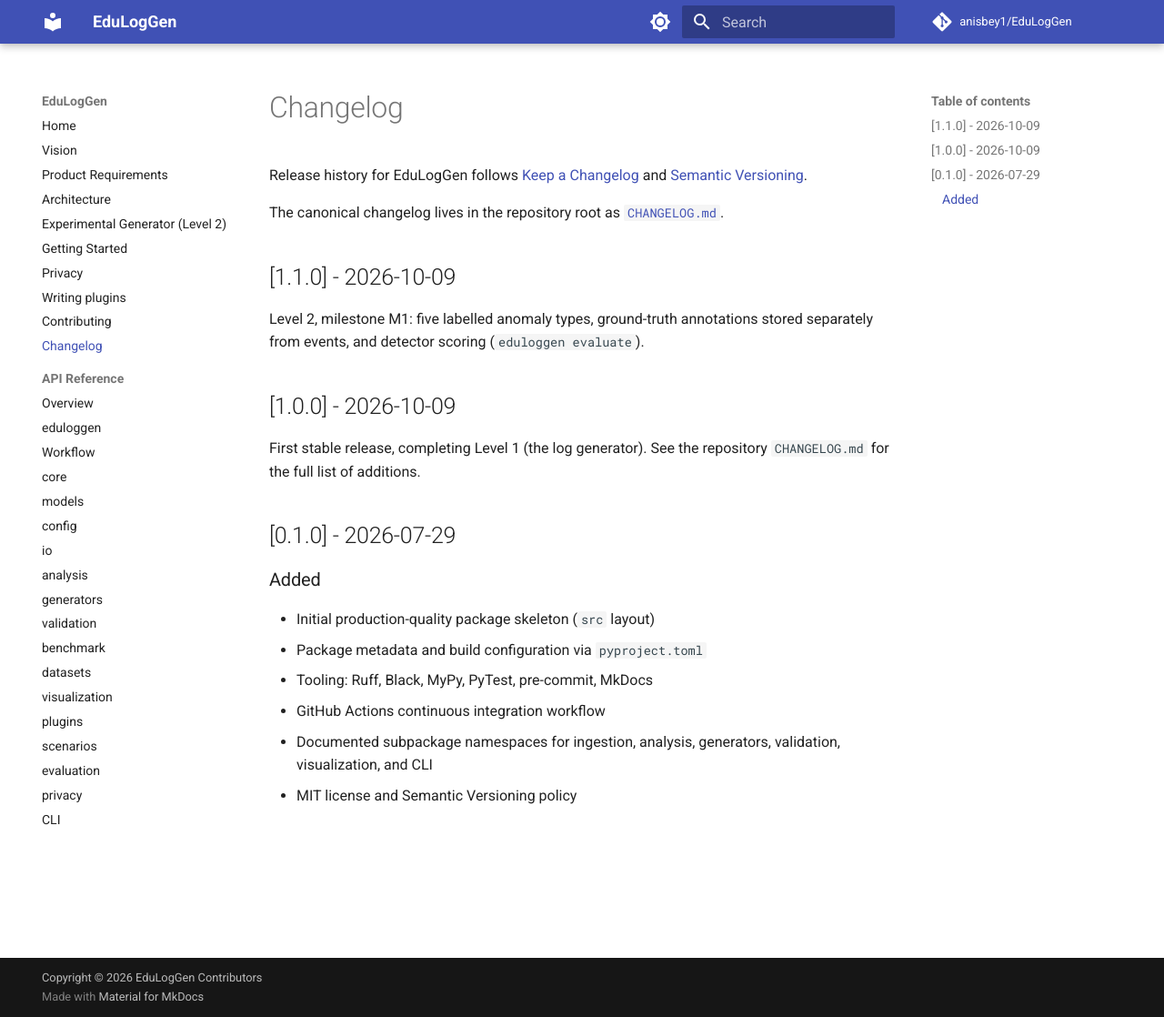
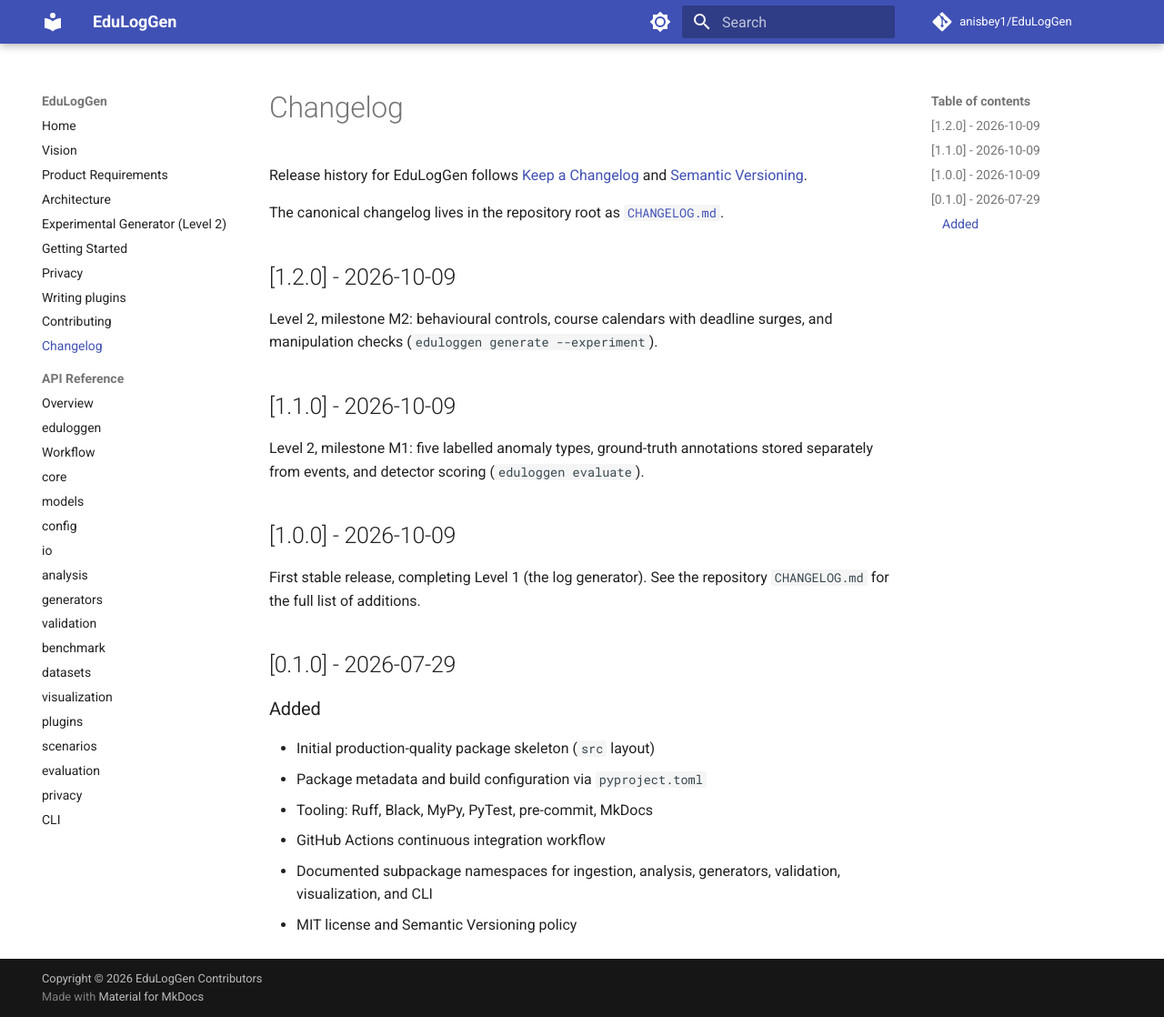
Before and after one commit to anisbey1/EduLogGen, an MkDocs documentation site: the page built from docs/changelog.md, in a window 1280 px wide and 1118 px high. Shown: the whole window at 91% size. Built offline with MkDocs 1.6.1 and Material for MkDocs 9.7.7, drawn with Linux system fonts in a browser that asks for light colours; comment, search, counter and statistics services are not loaded.

Commit message:
release: 1.2.0
Level 2, milestone M2: behavioural controls, course calendars with
deadline surges, and manipulation checks against an uncontrolled
baseline (eduloggen generate --experiment).

```diff
--- a/docs/changelog.md
+++ b/docs/changelog.md
@@ -6,6 +6,11 @@ Release history for EduLogGen follows
 
 The canonical changelog lives in the repository root as
 [`CHANGELOG.md`](https://github.com/anisbey1/EduLogGen/blob/main/CHANGELOG.md).
+
+## [1.2.0] - 2026-10-09
+
+Level 2, milestone M2: behavioural controls, course calendars with deadline
+surges, and manipulation checks (`eduloggen generate --experiment`).
 
 ## [1.1.0] - 2026-10-09
 
--- a/src/eduloggen/__version__.py
+++ b/src/eduloggen/__version__.py
@@ -6,4 +6,4 @@ Hatchling reads ``__version__`` from this file for builds and metadata.
 
 from __future__ import annotations
 
-__version__ = "1.1.0"
+__version__ = "1.2.0"
```
Also changed, not shown: CHANGELOG.md (+7 -1 lines), README.md (+1 -1 lines), 1 other file.
